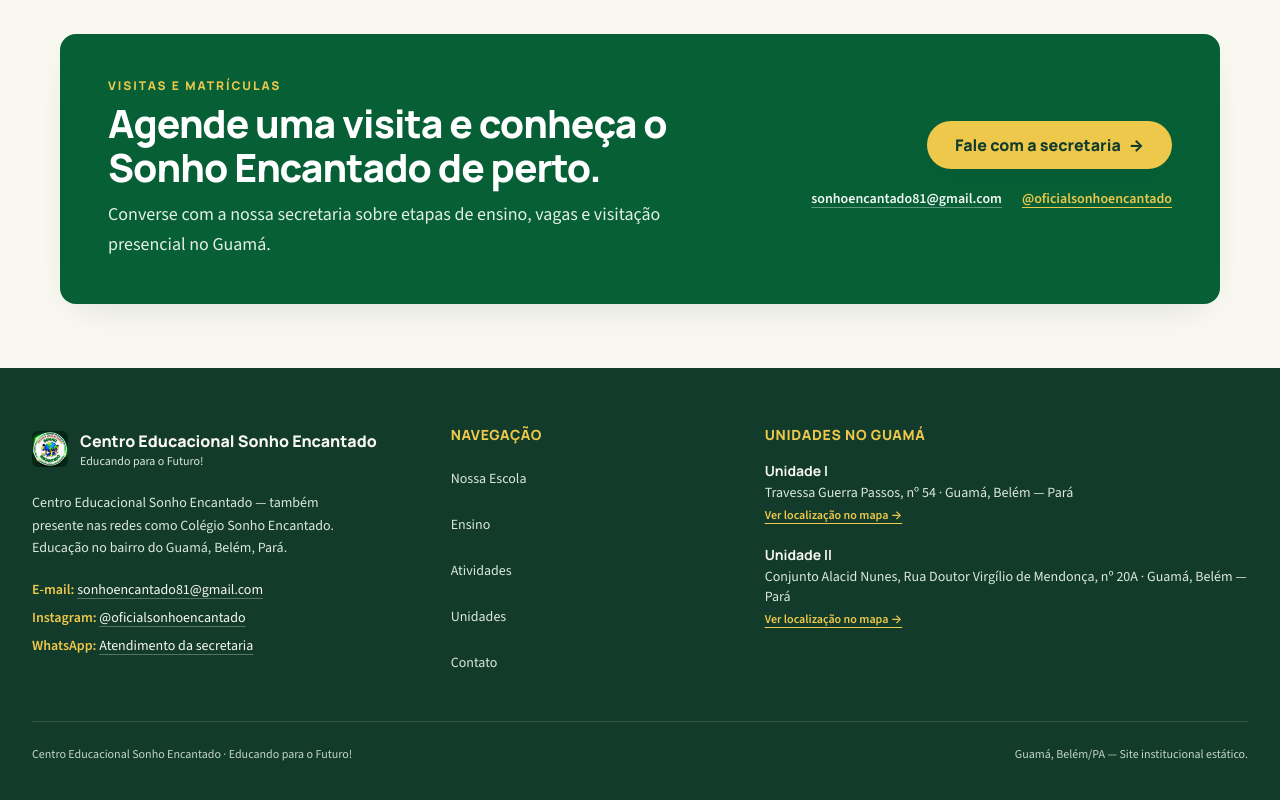
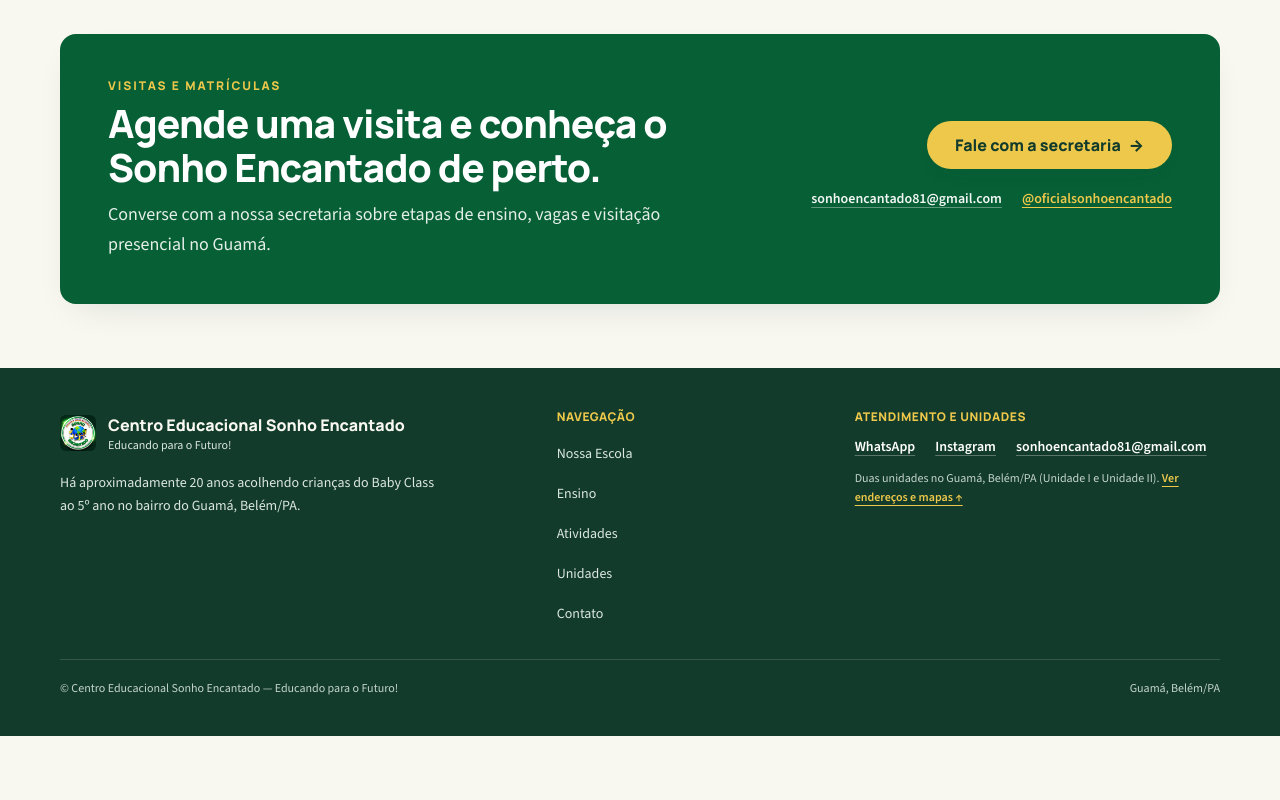
Before and after one commit to desenvolvedorfast-hub/site-sonho-encantado, a React (Vite) app in the folder sonho-encantado-site/: page / in a window 1280 px wide. Shown: the part 6707-7507 px from the top of the page. After the commit the page ends 7443 px from the top, so only its background shows below. Built offline with nearby package versions, Linux system fonts and the light colour scheme.

Commit message:
Simplify Footer component structure and content
Refactor Footer component to remove SCHOOL_UNITS and update layout.

```diff
--- a/sonho-encantado-site/src/components/Footer.tsx
+++ b/sonho-encantado-site/src/components/Footer.tsx
@@ -1,65 +1,30 @@
-import { NAVIGATION_ITEMS, SCHOOL_IDENTITY, SCHOOL_UNITS } from '../data/schoolContent';
+import { NAVIGATION_ITEMS, SCHOOL_IDENTITY } from '../data/schoolContent';
 import { BrandLogo } from './BrandLogo';
 
 export function Footer() {
   return (
     <footer className="border-t border-brand-dark/15 bg-brand-dark text-brand-paper">
-      <div className="mx-auto max-w-7xl px-4 py-12 sm:px-6 lg:px-8 lg:py-14">
-        <div className="grid grid-cols-1 gap-10 md:grid-cols-12">
-          {/* Identidade */}
-          <div className="md:col-span-4">
+      <div className="container-editorial py-8 sm:py-10">
+        <div className="grid grid-cols-1 gap-7 md:grid-cols-12 md:gap-8">
+          {/* Identidade + frase curta */}
+          <div className="md:col-span-5">
             <BrandLogo tone="light" compact />
-            <p className="mt-4 max-w-xs text-sm leading-relaxed text-[#DCE7E1]">
-              {SCHOOL_IDENTITY.officialName} — também presente nas redes como{' '}
-              {SCHOOL_IDENTITY.instagramName}. Educação no bairro do {SCHOOL_IDENTITY.neighborhood},{' '}
-              {SCHOOL_IDENTITY.cityState}.
+            <p className="mt-3 max-w-sm text-sm leading-relaxed text-[#DCE7E1]">
+              Há aproximadamente 20 anos acolhendo crianças do Baby Class ao 5º ano no bairro do Guamá, Belém/PA.
             </p>
-            <div className="mt-5 space-y-2 text-sm">
-              <p>
-                <span className="font-semibold text-brand-yellow">E-mail: </span>
-                <a
-                  href={`mailto:${SCHOOL_IDENTITY.email}`}
-                  className="underline decoration-brand-paper/30 underline-offset-4 hover:text-brand-yellow"
-                >
-                  {SCHOOL_IDENTITY.email}
-                </a>
-              </p>
-              <p>
-                <span className="font-semibold text-brand-yellow">Instagram: </span>
-                <a
-                  href={SCHOOL_IDENTITY.instagramUrl}
-                  target="_blank"
-                  rel="noopener noreferrer"
-                  className="underline decoration-brand-paper/30 underline-offset-4 hover:text-brand-yellow"
-                >
-                  {SCHOOL_IDENTITY.instagramHandle}
-                </a>
-              </p>
-              <p>
-                <span className="font-semibold text-brand-yellow">WhatsApp: </span>
-                <a
-                  href={SCHOOL_IDENTITY.whatsappUrl}
-                  target="_blank"
-                  rel="noopener noreferrer"
-                  className="underline decoration-brand-paper/30 underline-offset-4 hover:text-brand-yellow"
-                >
-                  Atendimento da secretaria
-                </a>
-              </p>
-            </div>
           </div>
 
-          {/* Navegação */}
+          {/* Navegação compacta: grade 2 colunas no mobile / coluna limpa no desktop */}
           <div className="md:col-span-3">
-            <h2 className="font-display text-sm font-extrabold uppercase tracking-wider text-brand-yellow">
+            <h2 className="font-display text-xs font-extrabold uppercase tracking-wider text-brand-yellow">
               Navegação
             </h2>
-            <ul className="mt-4 space-y-2.5 text-sm">
+            <ul className="mt-3 grid grid-cols-2 gap-x-4 gap-y-1.5 text-sm md:grid-cols-1">
               {NAVIGATION_ITEMS.map((item) => (
                 <li key={item.href}>
                   <a
                     href={item.href}
-                    className="inline-flex min-h-[36px] items-center text-[#DCE7E1] transition-colors hover:text-brand-yellow"
+                    className="inline-flex min-h-[34px] items-center text-[#DCE7E1] transition-colors hover:text-brand-yellow"
                   >
                     {item.label}
                   </a>
@@ -68,37 +33,51 @@ export function Footer() {
             </ul>
           </div>
 
-          {/* Endereços */}
-          <div className="md:col-span-5">
-            <h2 className="font-display text-sm font-extrabold uppercase tracking-wider text-brand-yellow">
-              Unidades no Guamá
+          {/* Canais diretos + referência compacta às unidades */}
+          <div className="md:col-span-4">
+            <h2 className="font-display text-xs font-extrabold uppercase tracking-wider text-brand-yellow">
+              Atendimento e Unidades
             </h2>
-            <div className="mt-4 space-y-5 text-sm text-[#DCE7E1]">
-              {SCHOOL_UNITS.map((unit) => (
-                <div key={unit.id}>
-                  <p className="font-display font-bold text-brand-paper">{unit.name}</p>
-                  <p className="mt-0.5">
-                    {unit.address} · {unit.cityState}
-                  </p>
-                  <a
-                    href={unit.mapsUrl}
-                    target="_blank"
-                    rel="noopener noreferrer"
-                    className="mt-1 inline-block text-xs font-semibold text-brand-yellow underline underline-offset-4 hover:text-brand-paper"
-                  >
-                    Ver localização no mapa →
-                  </a>
-                </div>
-              ))}
+            <div className="mt-3 flex flex-wrap gap-x-5 gap-y-2 text-sm">
+              <a
+                href={SCHOOL_IDENTITY.whatsappUrl}
+                target="_blank"
+                rel="noopener noreferrer"
+                className="font-semibold text-white underline decoration-white/30 underline-offset-4 hover:text-brand-yellow"
+              >
+                WhatsApp
+              </a>
+              <a
+                href={SCHOOL_IDENTITY.instagramUrl}
+                target="_blank"
+                rel="noopener noreferrer"
+                className="font-semibold text-white underline decoration-white/30 underline-offset-4 hover:text-brand-yellow"
+              >
+                Instagram
+              </a>
+              <a
+                href={`mailto:${SCHOOL_IDENTITY.email}`}
+                className="font-semibold text-white underline decoration-white/30 underline-offset-4 hover:text-brand-yellow"
+              >
+                {SCHOOL_IDENTITY.email}
+              </a>
             </div>
+
+            <p className="mt-3 text-xs leading-relaxed text-[#C5D5CD]">
+              Duas unidades no Guamá, Belém/PA (Unidade I e Unidade II).{' '}
+              <a
+                href="#unidades"
+                className="font-semibold text-brand-yellow underline underline-offset-4 hover:text-white"
+              >
+                Ver endereços e mapas ↑
+              </a>
+            </p>
           </div>
         </div>
 
-        <div className="mt-10 flex flex-col justify-between gap-3 border-t border-brand-paper/15 pt-6 text-xs text-[#C5D5CD] sm:flex-row sm:items-center">
-          <p>
-            {SCHOOL_IDENTITY.officialName} · {SCHOOL_IDENTITY.slogan}
-          </p>
-          <p>Guamá, Belém/PA — Site institucional estático.</p>
+        <div className="mt-7 flex flex-col justify-between gap-2 border-t border-brand-paper/15 pt-5 text-xs text-[#C5D5CD] sm:flex-row sm:items-center">
+          <p>© {SCHOOL_IDENTITY.officialName} — {SCHOOL_IDENTITY.slogan}</p>
+          <p>Guamá, Belém/PA</p>
         </div>
       </div>
     </footer>
```
